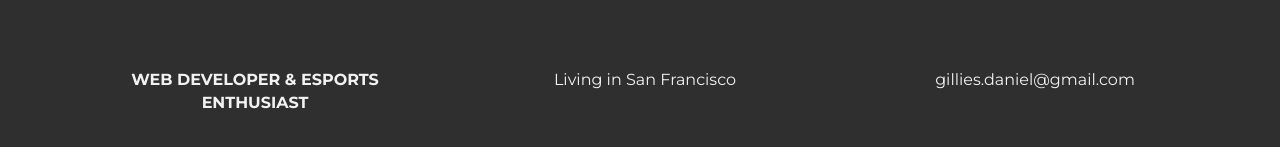
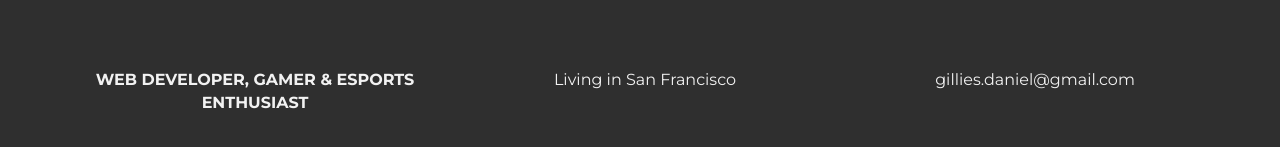
Before and after one commit to DanielGillies/mysite, a plain HTML site: page index.html in a window 1280 px wide. Shown: the part 1491-1638 px from the top of the page. Drawn offline with nearby package versions, Linux system fonts and the light colour scheme.

```diff
--- a/index.html
+++ b/index.html
@@ -115,7 +115,7 @@
 		<div class="container">
 			<div class="row centered">
 				<div class="col-lg-4">
-					<p><b>WEB DEVELOPER & ESPORTS ENTHUSIAST</b></p>
+					<p><b>WEB DEVELOPER, GAMER & ESPORTS ENTHUSIAST</b></p>
 				</div>
 
 				<div class="col-lg-4">
```
Also changed, not shown: work-datawar.html (+1 -1 lines).
